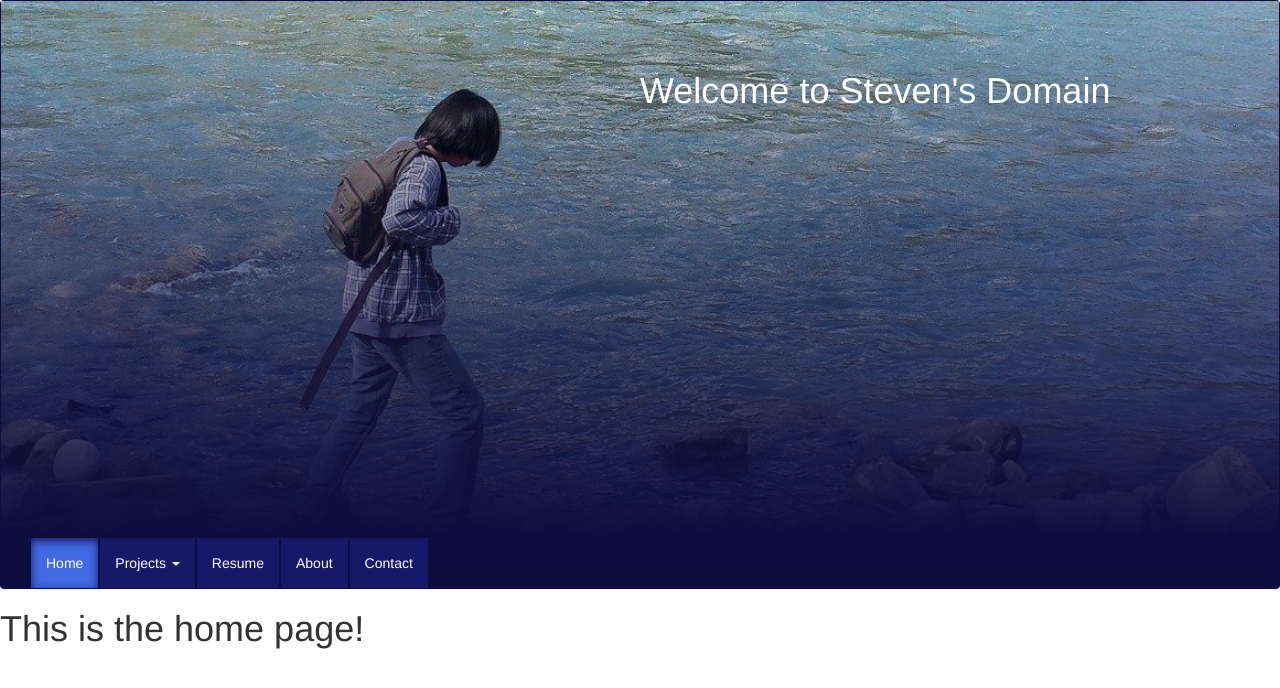
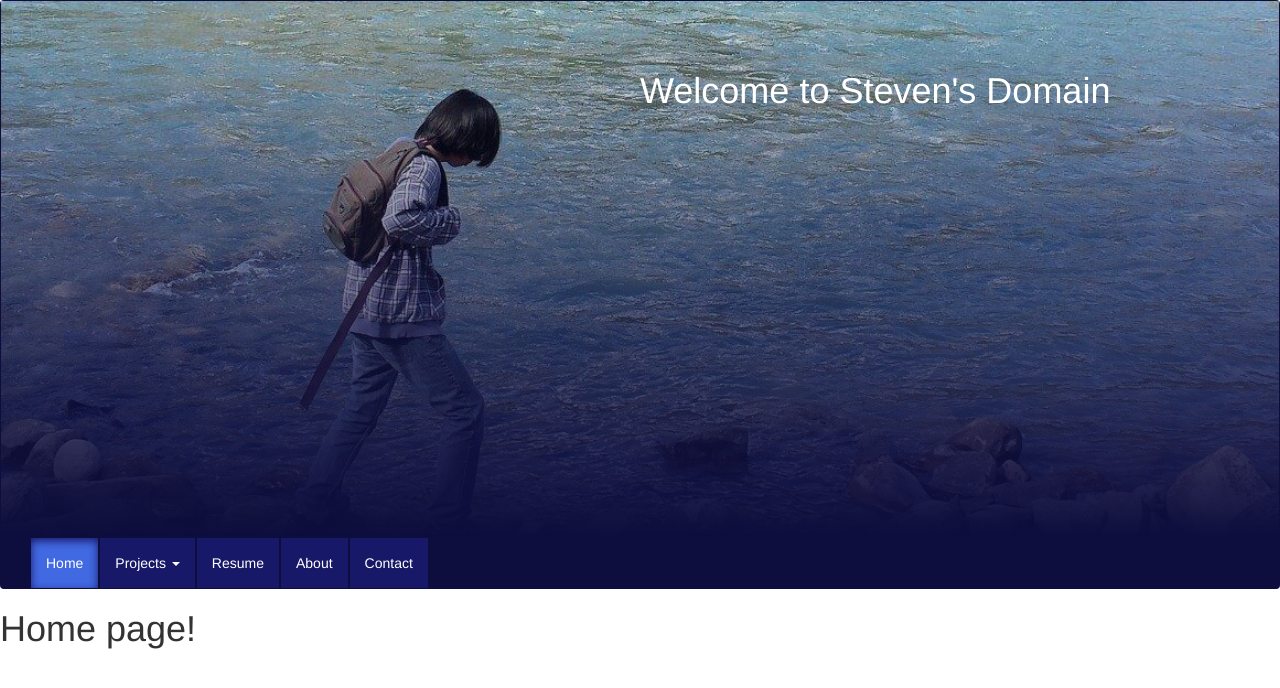
Before and after one commit to sycchen/sycchen.github.io, a website: page index.html in a window 1280 px wide. Shown: the top 688 px of the page. Drawn offline with nearby package versions, Linux system fonts and the light colour scheme.

Commit message:
Fixed file name For some reason, it was sent with a capital even though it was lowercase locally

```diff
--- a/app/pages/Home.html
+++ b/app/pages/home.html
@@ -1,5 +1,5 @@
 <div style="height: 500px">
     <h1>
-        This is the home page!
+        Home page!
     </h1>
 </div>
```
